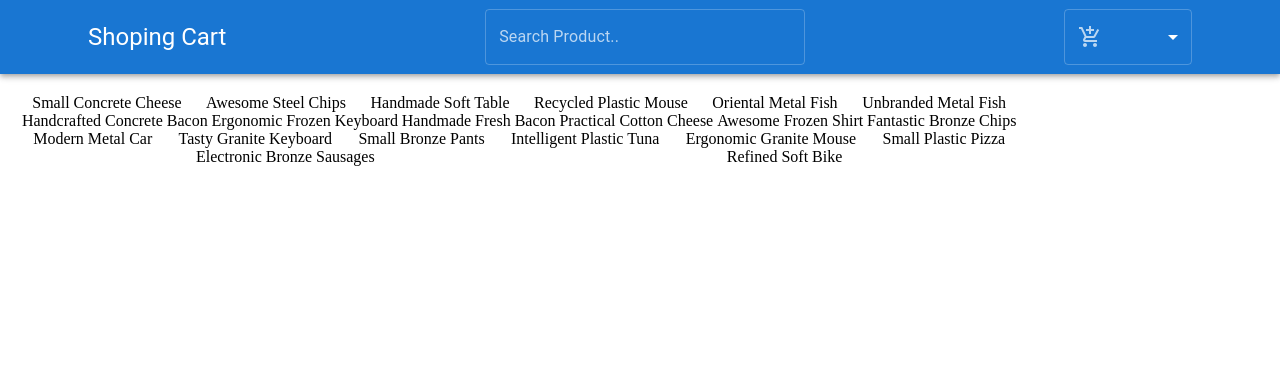
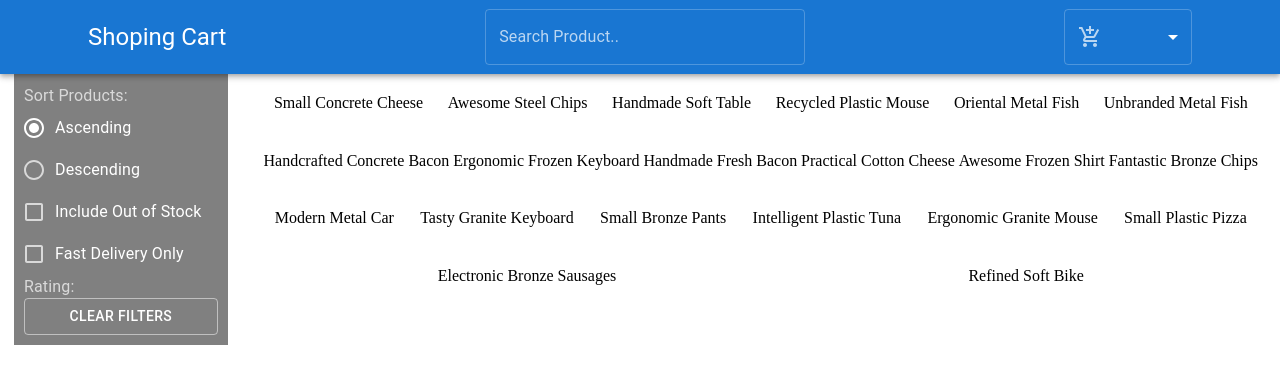
Before and after one commit to RonnyKn/react-shopping-cart, a React (Create React App) app: page / in a window 1280 px wide. Shown: the top 384 px of the page. Built offline with nearby package versions, Linux system fonts and the light colour scheme.

Commit message:
add FilterProducts

```diff
--- /dev/null
+++ b/src/components/FilterProducts.js
@@ -0,0 +1,75 @@
+import {
+  Box,
+  FormControl,
+  FormControlLabel,
+  FormLabel,
+  RadioGroup,
+  Radio,
+  Checkbox,
+  Button,
+  createTheme,
+  ThemeProvider,
+} from "@mui/material"
+import React from "react"
+
+const FilterProducts = () => {
+  const myTheme = createTheme({
+    palette: {
+      mode: "dark",
+      primary: {
+        main: "#fff",
+      },
+    },
+  })
+
+  return (
+    <ThemeProvider theme={myTheme}>
+      <Box
+        className="filter-products"
+        sx={{
+          margin: "auto",
+          // height: "20%",
+          // width: "20%",
+          padding: "10px",
+          backgroundColor: "gray",
+          color: "#fff",
+        }}
+      >
+        <FormControl>
+          <FormLabel>Sort Products:</FormLabel>
+          <RadioGroup defaultValue="ascending" name="radio-buttons-group">
+            <FormControlLabel
+              value="ascending"
+              control={<Radio />}
+              label="Ascending"
+              id={`inline-1`}
+            />
+            <FormControlLabel
+              value="descending"
+              control={<Radio />}
+              label="Descending"
+              id={`inline-2`}
+            />
+            <FormControlLabel
+              control={<Checkbox />}
+              label="Include Out of Stock"
+              id={`inline-3`}
+            />
+            <FormControlLabel
+              control={<Checkbox />}
+              label="Fast Delivery Only"
+              id={`inline-4`}
+            />
+            <span style={{ paddingRight: 10 }}>
+              <FormLabel>Rating:</FormLabel>
+            </span>
+            {/* <Rating/> */}
+            <Button variant="outlined">Clear Filters</Button>
+          </RadioGroup>
+        </FormControl>
+      </Box>
+    </ThemeProvider>
+  )
+}
+
+export default FilterProducts
--- a/src/components/HomePage.js
+++ b/src/components/HomePage.js
@@ -2,6 +2,7 @@ import { Box } from "@mui/material"
 import React from "react"
 import { CartState } from "../context/Context"
 import SingleProduct from "./SingleProduct"
+import FilterProducts from "./FilterProducts"
 
 const HomePage = () => {
   const {
@@ -11,7 +12,7 @@ const HomePage = () => {
 
   return (
     <Box className="home" sx={{ display: "flex" }}>
-      {/* <Filter/> */}
+      <FilterProducts />
       <Box
         className="product-container"
         sx={{
```
